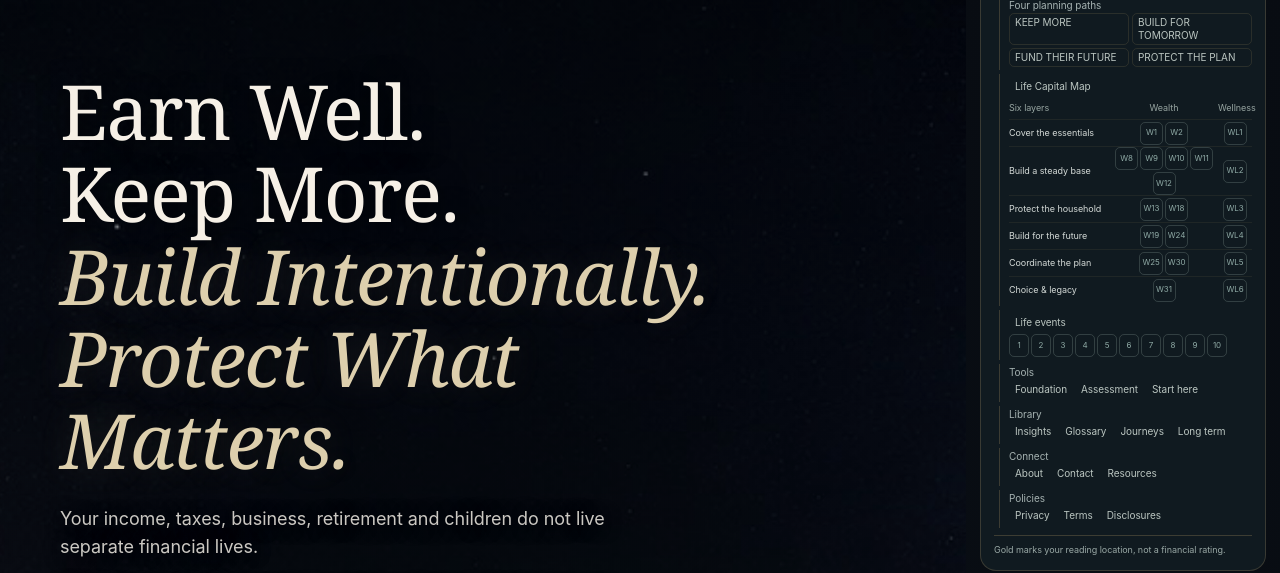
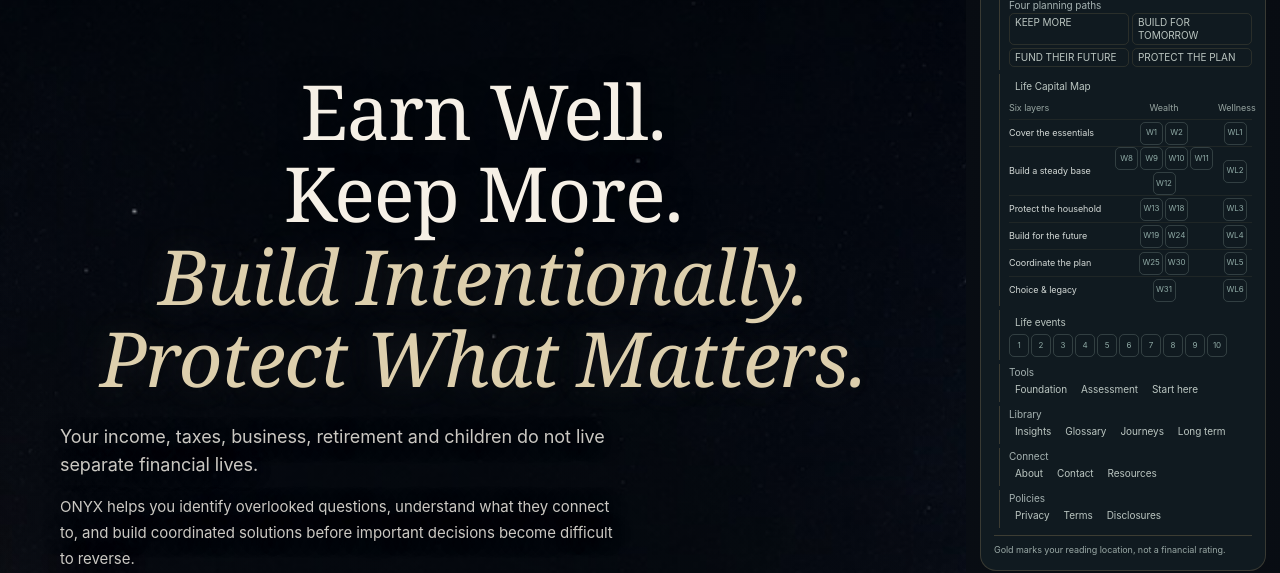
Before and after one commit to Lifamily777/onyx-website, a React (Vite) app: page / in a window 1280 px wide. Shown: the part 155-728 px from the top of the page. Built offline with nearby package versions, Linux system fonts and the light colour scheme; no server answers.

Commit message:
style: center homepage hero headline

```diff
--- a/src/components/HomePage.module.css
+++ b/src/components/HomePage.module.css
@@ -925,6 +925,10 @@
 }
 
 .heroTitle {
+  grid-column: 1 / -1;
+  width: min(100%, 840px);
+  margin-inline: auto;
+  text-align: center;
   text-shadow: 0 3px 28px rgba(0, 0, 0, .65);
 }
 
```
Also changed, not shown: 1 other file (tests, documents, lock files or other folders).
